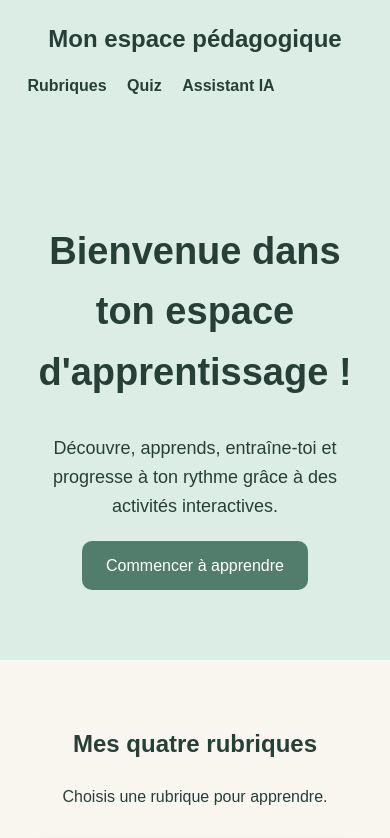
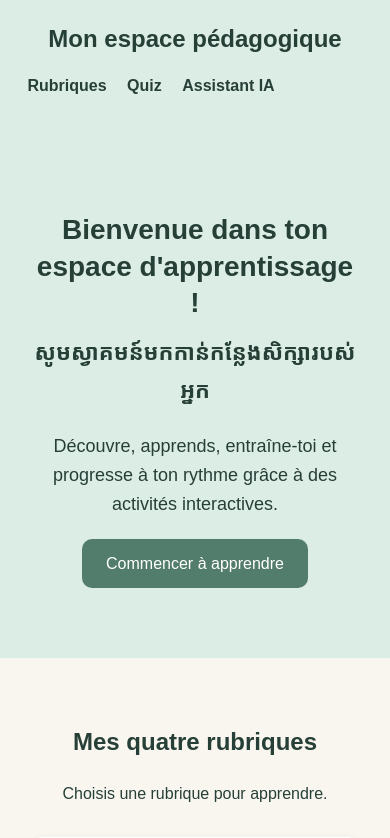
Before and after one commit to Darika-SOEURN/Mon-assistant, a plain HTML site: page index.html in a window 390 px wide. Shown: the top 838 px of the page. Drawn offline with Linux system fonts and the light colour scheme.

Commit message:
Update index.html

```diff
--- a/index.html
+++ b/index.html
@@ -54,6 +54,19 @@ nav a {
 
 .hero h1 {
   font-size: 38px;
+  line-height: 1.3;
+  margin-bottom: 12px;
+}
+
+/* Nouveau style du titre en khmer */
+.hero .khmer-title {
+  font-family: "Noto Sans Khmer", "Khmer OS Battambang",
+               "Khmer UI", sans-serif;
+  font-size: 28px;
+  font-weight: 600;
+  line-height: 1.7;
+  color: var(--dark);
+  margin: 10px auto 24px;
 }
 
 .hero p {
@@ -186,6 +199,14 @@ footer {
     width: 100%;
     margin-bottom: 10px;
   }
+
+  .hero h1 {
+    font-size: 28px;
+  }
+
+  .hero .khmer-title {
+    font-size: 22px;
+  }
 }
 </style>
 </head>
@@ -194,6 +215,7 @@ footer {
 
 <header>
   <h2>Mon espace pédagogique</h2>
+
   <nav>
     <a href="#rubriques">Rubriques</a>
     <a href="#quiz">Quiz</a>
@@ -202,48 +224,78 @@ footer {
 </header>
 
 <section class="hero">
-  <h1>Bienvenue dans ton espace d'apprentissage !</h1>
+
+  <!-- Titre en français -->
+  <h1>
+    Bienvenue dans ton espace d'apprentissage !
+  </h1>
+
+  <!-- Traduction en khmer -->
+  <h2 class="khmer-title" lang="km">
+    សូមស្វាគមន៍មកកាន់កន្លែងសិក្សារបស់អ្នក
+  </h2>
+
   <p>
     Découvre, apprends, entraîne-toi et progresse
     à ton rythme grâce à des activités interactives.
   </p>
-  <a href="#rubriques" class="button">Commencer à apprendre</a>
+
+  <a href="#rubriques" class="button">
+    Commencer à apprendre
+  </a>
+
 </section>
 
 <section id="rubriques">
+
   <h2>Mes quatre rubriques</h2>
-  <p class="intro">Choisis une rubrique pour apprendre.</p>
+
+  <p class="intro">
+    Choisis une rubrique pour apprendre.
+  </p>
 
   <div class="rubriques">
 
     <div class="carte">
       <h3>📚 1. Découvrir</h3>
-      <p>Des leçons et des explications simples pour comprendre.</p>
+      <p>
+        Des leçons et des explications simples pour comprendre.
+      </p>
     </div>
 
     <div class="carte">
       <h3>✏️ 2. S'entraîner</h3>
-      <p>Des exercices pour pratiquer et progresser.</p>
+      <p>
+        Des exercices pour pratiquer et progresser.
+      </p>
     </div>
 
     <div class="carte">
       <h3>🎮 3. Jouer et réviser</h3>
-      <p>Des quiz et des jeux pour apprendre autrement.</p>
+      <p>
+        Des quiz et des jeux pour apprendre autrement.
+      </p>
     </div>
 
     <div class="carte">
       <h3>⭐ 4. Faire le bilan</h3>
-      <p>Évalue tes progrès et découvre tes réussites.</p>
+      <p>
+        Évalue tes progrès et découvre tes réussites.
+      </p>
     </div>
 
   </div>
 </section>
 
 <section id="quiz">
+
   <h2>🎯 Petit quiz</h2>
 
   <div class="quiz">
-    <h3>Quelle attitude aide à mieux apprendre ?</h3>
+
+    <h3>
+      Quelle attitude aide à mieux apprendre ?
+    </h3>
 
     <button onclick="verifier(false)">
       Abandonner dès la première difficulté.
@@ -258,21 +310,26 @@ footer {
     </button>
 
     <p id="feedback"></p>
+
   </div>
 </section>
 
 <section id="assistant">
+
   <h2>🤖 Mon assistant pédagogique</h2>
 
   <div class="assistant">
+
     <p>
       Bonjour ! Je suis ton assistant pédagogique.
       Pose-moi une question ou demande-moi un indice.
     </p>
 
     <div id="messages">
+
       <strong>Assistant :</strong>
       Bonjour ! Comment puis-je t'aider ?
+
     </div>
 
     <input
@@ -291,25 +348,33 @@ footer {
         Une véritable IA pourra être connectée ultérieurement.
       </small>
     </p>
+
   </div>
 </section>
 
 <footer>
-  <p>Mon espace pédagogique - Apprendre avec plaisir !</p>
+  <p>
+    Mon espace pédagogique - Apprendre avec plaisir !
+  </p>
 </footer>
 
 <script>
 
 // Fonction du quiz
 function verifier(correct) {
+
   const feedback = document.getElementById("feedback");
 
   if(correct) {
+
     feedback.textContent =
       "Bravo ! Tu as trouvé la bonne réponse ! 🌟";
+
   } else {
+
     feedback.textContent =
       "Essaie encore ! Réfléchis à la meilleure attitude.";
+
   }
 }
 
@@ -346,6 +411,7 @@ function envoyerQuestion() {
 
     reponse =
       "Merci pour ta question ! Consulte ton cours et précise ce que tu souhaites comprendre. Je suis encore en version de démonstration.";
+
   }
 
   messages.innerHTML +=
@@ -363,7 +429,9 @@ function envoyerQuestion() {
 
 // Protection contre l'insertion de code HTML
 function echapper(texte) {
+
   return texte.replace(/[&<>"']/g, function(caractere) {
+
     return {
       "&": "&amp;",
       "<": "&lt;",
@@ -371,7 +439,9 @@ function echapper(texte) {
       '"': "&quot;",
       "'": "&#039;"
     }[caractere];
+
   });
+
 }
 
 </script>
```
